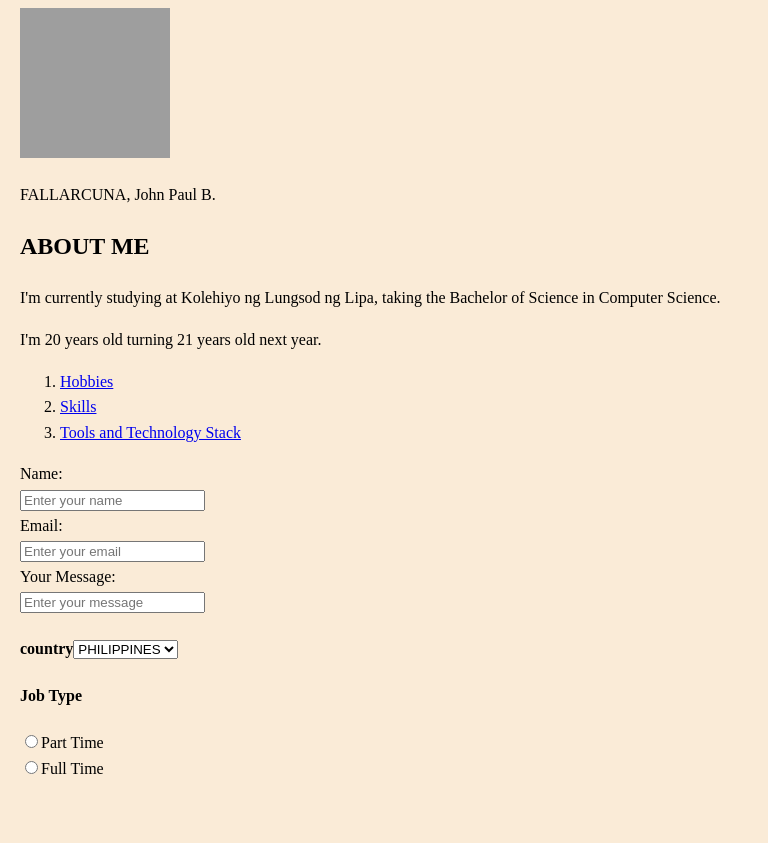
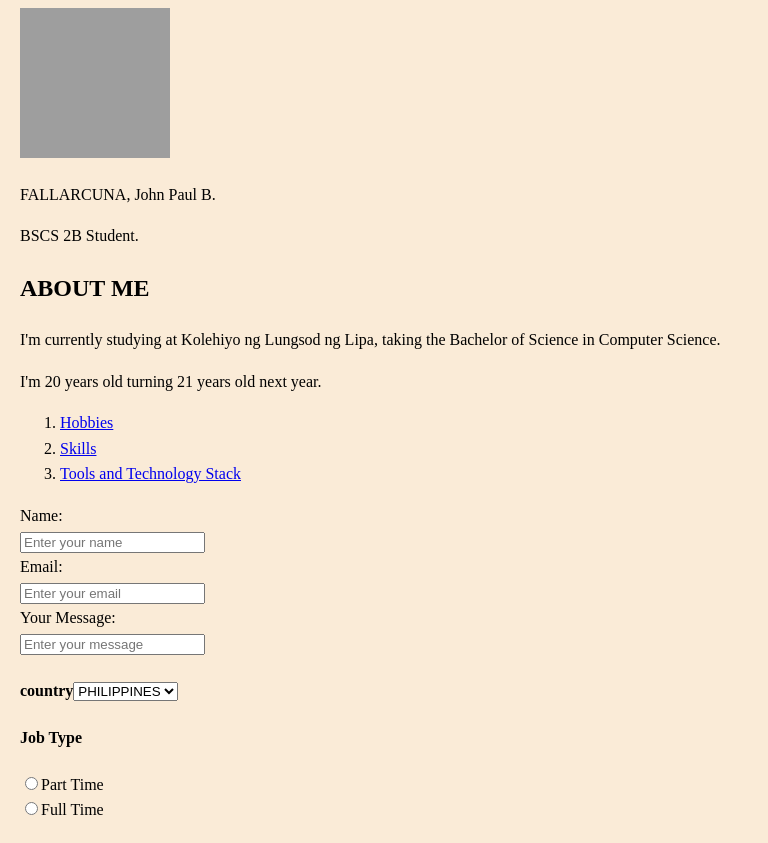
Before and after one commit to Jaypee0718/html.introduction, a plain HTML site: page index.html in a window 1280 px wide. Shown: the part 86-929 px from the top of the page, without its empty margins (0-768 px from the left). Before the commit the page ends 887 px from the top, so only its background shows below. Drawn offline with Linux system fonts and the light colour scheme; grey boxes are pictures that could not be loaded.

Commit message:
Update index.html

```diff
--- a/index.html
+++ b/index.html
@@ -13,6 +13,7 @@
         </center>
         <img src="https://scontent.fmnl13-1.fna.fbcdn.net/v/t1.15752-9/456958943_499615469325133_5314756975510434975_n.jpg?_nc_cat=103&ccb=1-7&_nc_sid=9f807c&_nc_eui2=AeEzvqkzwqVTjnSeMleMMIBJXdIiE0P1e8td0iITQ_V7y36cxeyVpCW89lrhgzYGBDYJd5lhpFyq4L1Be1TWLu2G&_nc_ohc=t5XAslwkLy4Q7kNvgHQfrOo&_nc_ht=scontent.fmnl13-1.fna&oh=03_Q7cD1QG8aANYLHDrzU0G4tudK_M4Bj4Asx_t69lcrUGC1WSXbw&oe=6701C376"width="150px"height="150px">
         <p>FALLARCUNA, John Paul B.</p>
+        <p>BSCS 2B Student.</p>
         <h2>ABOUT ME</h2>
         <p>I'm currently studying at Kolehiyo ng Lungsod ng Lipa, taking the Bachelor of Science in Computer Science.</p>
         <p>I'm 20 years old turning 21 years old next year.</p>
```
